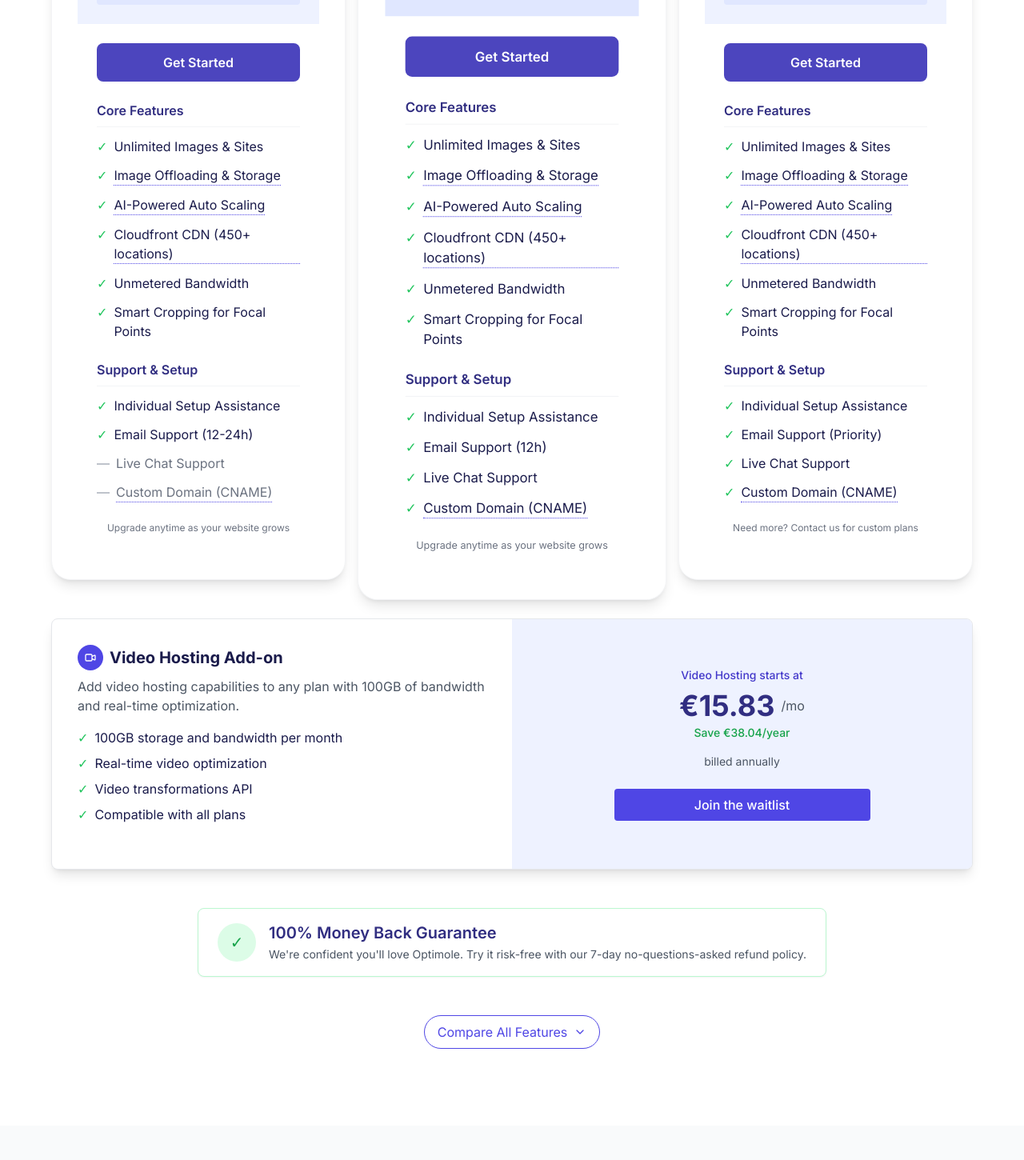
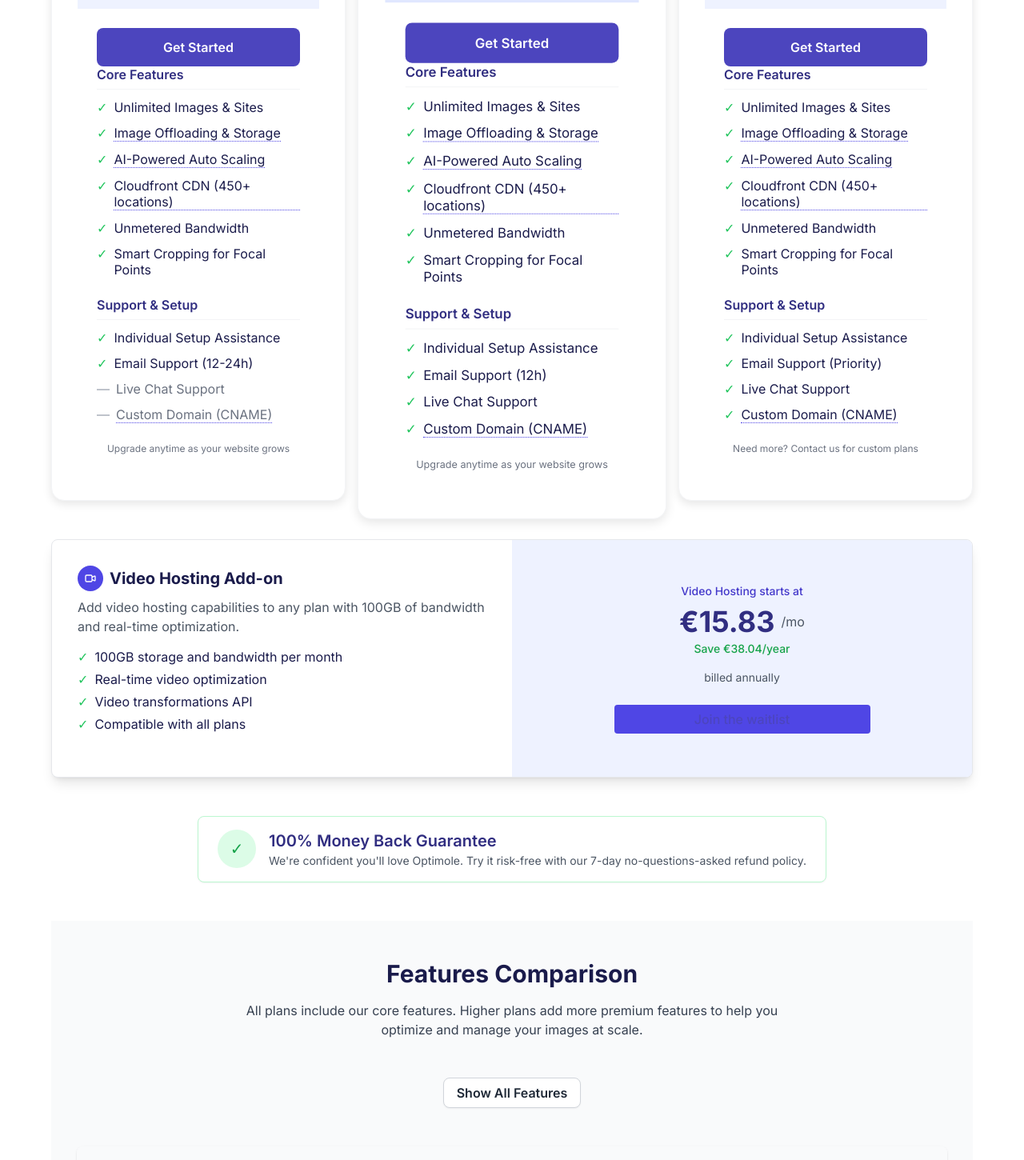
Before and after one commit to ineagu/ai-experiments, a React (Vite) app: page /pricing in a window 1280 px wide. Shown: the part 960-2410 px from the top of the page at 80% size. Built offline with nearby package versions, Linux system fonts and the light colour scheme.

Commit message:
Fix CSS conflicts with WordPress themes

```diff
--- a/src/components/pricing/FeaturesComparison.tsx
+++ b/src/components/pricing/FeaturesComparison.tsx
@@ -69,79 +69,92 @@ const FeaturesComparison: React.FC<FeaturesComparisonProps> = ({
     return featureName;
   };
 
+  // Function to determine if a feature is available for a specific plan
+  const getFeatureAvailability = (category: string, feature: string, plan: string): React.ReactNode => {
+    // For simplicity, let's assume all features are available in all plans
+    // In a real app, you would have a more complex logic here based on feature/plan data
     return (
-    <>
-      {/* Compare All Features Button */}
-      <div className="text-center mb-8">
+      <span className="optml-feature-check text-green-500 flex justify-center">
+        <svg xmlns="http://www.w3.org/2000/svg" viewBox="0 0 24 24" fill="currentColor" className="w-5 h-5">
+          <path fillRule="evenodd" d="M19.916 4.626a.75.75 0 01.208 1.04l-9 13.5a.75.75 0 01-1.154.114l-6-6a.75.75 0 011.06-1.06l5.353 5.353 8.493-12.739a.75.75 0 011.04-.208z" clipRule="evenodd" />
+        </svg>
+      </span>
+    );
+  };
+
+  return (
+    <div className="optml-features-comparison mt-12 py-12 bg-gray-50">
+      <div className="optml-container max-w-7xl mx-auto px-4 sm:px-6 lg:px-8">
+        <div className="optml-features-header text-center mb-12">
+          <h2 className="optml-features-title text-3xl font-bold text-indigo-900 mb-4">Features Comparison</h2>
+          <p className="optml-features-description text-gray-700 max-w-2xl mx-auto">
+            All plans include our core features. Higher plans add more premium features to help you optimize and manage your images at scale.
+          </p>
+
           <button
-          onClick={handleToggleFeatures}
-          className="inline-flex items-center px-4 py-2 border border-indigo-600 text-indigo-600 rounded-full hover:bg-indigo-50 transition-colors"
+            className="optml-toggle-features mt-8 bg-white hover:bg-gray-100 text-gray-800 font-semibold py-2 px-4 border border-gray-300 rounded-lg shadow-sm transition-colors duration-200"
+            onClick={() => setShowAllFeatures(!showAllFeatures)}
           >
-          {showAllFeatures ? 'Hide All Features' : 'Compare All Features'}
-          {showAllFeatures ? <ChevronUp size={16} className="ml-2" /> : <ChevronDown size={16} className="ml-2" />}
+            {showAllFeatures ? 'Show Key Features' : 'Show All Features'}
           </button>
         </div>
 
-      {/* All Features Comparison */}
-      {showAllFeatures ? (
-        <div className="bg-white rounded-lg shadow-md p-6 mb-16">
-          <h3 className="text-2xl font-bold text-gray-800 mb-6 text-center">All Features Comparison</h3>
+        <div className="optml-features-table overflow-x-auto bg-white rounded-lg shadow">
+          {featureCategories.map((category, idx) => {
+            // Get features for this category
+            const categoryFeatures = features[category.id];
 
-          {/* Feature Categories Tabs */}
-          <div className="flex flex-wrap justify-center mb-6 gap-2">
-            {featureCategories.map((category) => (
-              <button
-                key={category.id}
-                onClick={() => handleSetCategory(category.id)}
-                className={`px-4 py-2 rounded-full text-sm font-medium ${
-                  activeFeatureCategory === category.id
-                    ? 'bg-indigo-600 text-white'
-                    : 'bg-gray-100 text-gray-700 hover:bg-gray-200'
-                }`}
+            // Skip if category has no features
+            if (!categoryFeatures || categoryFeatures.length === 0) {
+              return null;
+            }
+
+            return (
+              <div key={category.id} className={`optml-feature-category ${idx > 0 ? 'border-t border-gray-100' : ''}`}>
+                {/* Category Heading */}
+                <div className="optml-category-header bg-gray-50 px-6 py-4">
+                  <h3 className="optml-category-title text-lg font-bold text-indigo-900">{category.name}</h3>
+                </div>
+
+                {/* Features List */}
+                <div className="optml-feature-list">
+                  {categoryFeatures.map((feature, featureIdx) => (
+                    <div
+                      key={featureIdx}
+                      className={`optml-feature-row grid grid-cols-1 lg:grid-cols-4 px-6 py-4 ${featureIdx > 0 ? 'border-t border-gray-100' : ''}`}
                     >
-                {category.name}
-              </button>
+                      <div className="optml-feature-name col-span-1 lg:col-span-2 font-medium text-indigo-900 mb-2 lg:mb-0">
+                        {maybeAddTooltip(feature)}
+                      </div>
+
+                      {/* Starter */}
+                      <div className="optml-plan-feature optml-starter text-center mb-2 lg:mb-0">
+                        {getFeatureAvailability(category.id, feature, 'Starter')}
+                      </div>
+
+                      {/* Business */}
+                      <div className="optml-plan-feature optml-business text-center">
+                        {getFeatureAvailability(category.id, feature, 'Business')}
+                      </div>
+                    </div>
                   ))}
                 </div>
+              </div>
+            );
+          })}
+        </div>
 
-          {/* Features Comparison Table */}
-          <div className="overflow-x-auto">
-            <table className="w-full">
-              <thead>
-                <tr className="border-b">
-                  <th className="text-left py-4 px-4 font-semibold text-gray-700 w-1/3">Feature</th>
-                  <th className="text-center py-4 px-4 font-semibold text-gray-700">Starter</th>
-                  <th className="text-center py-4 px-4 font-semibold text-indigo-700 bg-indigo-50 rounded-t-lg">Business</th>
-                  <th className="text-center py-4 px-4 font-semibold text-gray-700">Growth</th>
-                  <th className="text-center py-4 px-4 font-semibold text-gray-700">Enterprise</th>
-                </tr>
-              </thead>
-              <tbody>
-                {features[activeFeatureCategory]?.map((feature, idx) => (
-                  <tr key={idx} className={idx % 2 === 0 ? 'bg-gray-50' : ''}>
-                    <td className="py-3 px-4 font-medium text-gray-700">
-                      {maybeAddTooltip(feature)}
-                    </td>
-                    <td className="py-3 px-4 text-center">
-                      <Check className="w-5 h-5 mx-auto text-green-500" />
-                    </td>
-                    <td className="py-3 px-4 text-center bg-indigo-50">
-                      <Check className="w-5 h-5 mx-auto text-green-500" />
-                    </td>
-                    <td className="py-3 px-4 text-center">
-                      <Check className="w-5 h-5 mx-auto text-green-500" />
-                    </td>
-                    <td className="py-3 px-4 text-center">
-                      <Check className="w-5 h-5 mx-auto text-green-500" />
-                    </td>
-                  </tr>
-                ))}
-              </tbody>
-            </table>
+        <div className="optml-cta-section mt-12 text-center">
+          <h3 className="optml-cta-title text-2xl font-bold text-indigo-900 mb-4">Ready to supercharge your website's images?</h3>
+          <p className="optml-cta-description text-gray-600 mb-8">
+            Join thousands of businesses already optimizing their images with Optimole.
+          </p>
+          <a href="#pricing" className="optml-btn-primary">
+            View Pricing Plans
+          </a>
         </div>
       </div>
-      ) : null}
-    </>
+    </div>
   );
 };
 
--- a/src/components/pricing/PricingCard.tsx
+++ b/src/components/pricing/PricingCard.tsx
@@ -30,116 +30,116 @@ const PricingCard: React.FC<PricingCardProps> = ({ plan, isYearly, index }) => {
 
   return (
     <div
-      className={`optml-pricing-card bg-white rounded-lg shadow-lg overflow-hidden border ${plan.popular ? 'border-indigo-500' : 'border-gray-100'} w-full max-w-sm lg:max-w-none flex-1 transition-all hover:shadow-xl ${plan.popular ? 'lg:scale-105 z-10' : ''}`}
+      className={`optml-pricing-card optml-card-${plan.name.toLowerCase()} bg-white rounded-lg shadow-lg overflow-hidden border ${plan.popular ? 'border-indigo-500' : 'border-gray-100'} w-full max-w-sm lg:max-w-none flex-1 transition-all hover:shadow-xl ${plan.popular ? 'lg:scale-105 z-10' : ''}`}
     >
       {/* Card Header */}
-      <div className={`relative ${plan.popular ? 'bg-indigo-100' : 'bg-indigo-50'} p-6 text-center`}>
+      <div className={`optml-card-header relative ${plan.popular ? 'bg-indigo-100' : 'bg-indigo-50'} p-6 text-center`}>
         {plan.popular && (
-          <div className="absolute top-0 right-0 bg-indigo-600 text-white text-xs font-semibold py-1 px-3 rounded-bl-lg">
+          <div className="optml-popular-tag absolute top-0 right-0 bg-indigo-600 text-white text-xs font-semibold py-1 px-3 rounded-bl-lg">
             MOST POPULAR
           </div>
         )}
         {plan.new && (
-          <div className="absolute top-3 left-0 bg-green-500 text-white text-xs font-semibold py-1 px-3 rounded-r-lg">
+          <div className="optml-new-tag absolute top-3 left-0 bg-green-500 text-white text-xs font-semibold py-1 px-3 rounded-r-lg">
             NEW!
           </div>
         )}
-        <h3 className="text-xl font-bold text-indigo-900 mb-1">{plan.name.toUpperCase()}</h3>
-        <div className="text-3xl font-bold">
+        <h3 className="optml-plan-name text-xl font-bold text-indigo-900 mb-1">{plan.name.toUpperCase()}</h3>
+        <div className="optml-plan-price text-3xl font-bold">
           {displayPrice}
-          <span className="text-base font-normal">/mo</span>
+          <span className="optml-price-period text-base font-normal">/mo</span>
         </div>
-        <div className="text-sm text-gray-500 mb-2">
+        <div className="optml-billing-period text-sm text-gray-500 mb-2">
           {isYearly ? 'BILLED YEARLY' : 'BILLED MONTHLY'}
         </div>
         {isYearly && savings && (
-          <div className="text-xs font-medium text-green-600 mb-2">
+          <div className="optml-savings text-xs font-medium text-green-600 mb-2">
             Save €{savings.yearly}/year
           </div>
         )}
-        <div className="text-sm italic text-gray-600 mt-3">
+        <div className="optml-ideal-for text-sm italic text-gray-600 mt-3">
           Ideal for {plan.idealFor}
         </div>
 
         {/* Visitor Count */}
-        <div className="flex justify-center items-center mt-4 bg-indigo-100 p-2 rounded">
+        <div className="optml-visitor-count flex justify-center items-center mt-4 bg-indigo-100 p-2 rounded">
           <Tooltip content={tooltips.visits}>
             <div>
-              <span className="text-xl font-bold text-indigo-600 mr-2">{plan.visits}</span>
-              <span className="text-sm">Visits Monthly</span>
+              <span className="optml-visit-number text-xl font-bold text-indigo-600 mr-2">{plan.visits}</span>
+              <span className="optml-visit-label text-sm">Visits Monthly</span>
             </div>
           </Tooltip>
         </div>
       </div>
 
       {/* Card Body */}
-      <div className="p-6 flex flex-col">
+      <div className="optml-card-body p-6 flex flex-col">
         <button className="optml-btn-primary w-full mb-6">Get Started</button>
 
         {/* Core Features */}
-        <div className="mb-6">
-          <div className="font-semibold text-indigo-900 mb-3 border-b border-gray-100 pb-2">Core Features</div>
-          <div className="space-y-3">
-            <div className="flex items-start">
-              <span className="text-green-500 mr-2">✓</span>
-              <span>Unlimited Images & Sites</span>
+        <div className="optml-features-section mb-6">
+          <div className="optml-features-title font-semibold text-indigo-900 mb-3 border-b border-gray-100 pb-2">Core Features</div>
+          <div className="optml-features-list space-y-3">
+            <div className="optml-feature flex items-start">
+              <span className="optml-feature-icon text-green-500 mr-2">✓</span>
+              <span className="optml-feature-text">Unlimited Images & Sites</span>
             </div>
-            <div className="flex items-start">
-              <span className="text-green-500 mr-2">✓</span>
+            <div className="optml-feature flex items-start">
+              <span className="optml-feature-icon text-green-500 mr-2">✓</span>
               <Tooltip content={tooltips.imageOffloading}>
-                <span>Image Offloading & Storage</span>
+                <span className="optml-feature-text">Image Offloading & Storage</span>
               </Tooltip>
             </div>
-            <div className="flex items-start">
-              <span className="text-green-500 mr-2">✓</span>
+            <div className="optml-feature flex items-start">
+              <span className="optml-feature-icon text-green-500 mr-2">✓</span>
               <Tooltip content={tooltips.machineCompression}>
-                <span>AI-Powered Auto Scaling</span>
+                <span className="optml-feature-text">AI-Powered Auto Scaling</span>
               </Tooltip>
             </div>
-            <div className="flex items-start">
-              <span className="text-green-500 mr-2">✓</span>
+            <div className="optml-feature flex items-start">
+              <span className="optml-feature-icon text-green-500 mr-2">✓</span>
               <Tooltip content={tooltips.cdn}>
-                <span>Cloudfront CDN (450+ locations)</span>
+                <span className="optml-feature-text">Cloudfront CDN (450+ locations)</span>
               </Tooltip>
             </div>
-            <div className="flex items-start">
-              <span className="text-green-500 mr-2">✓</span>
-              <span>Unmetered Bandwidth</span>
+            <div className="optml-feature flex items-start">
+              <span className="optml-feature-icon text-green-500 mr-2">✓</span>
+              <span className="optml-feature-text">Unmetered Bandwidth</span>
             </div>
-            <div className="flex items-start">
-              <span className="text-green-500 mr-2">✓</span>
-              <span>Smart Cropping for Focal Points</span>
+            <div className="optml-feature flex items-start">
+              <span className="optml-feature-icon text-green-500 mr-2">✓</span>
+              <span className="optml-feature-text">Smart Cropping for Focal Points</span>
             </div>
           </div>
         </div>
 
         {/* Support Features */}
-        <div>
-          <div className="font-semibold text-indigo-900 mb-3 border-b border-gray-100 pb-2">Support & Setup</div>
-          <div className="space-y-3">
-            <div className="flex items-start">
-              <span className="text-green-500 mr-2">✓</span>
-              <span>Individual Setup Assistance</span>
+        <div className="optml-support-section">
+          <div className="optml-support-title font-semibold text-indigo-900 mb-3 border-b border-gray-100 pb-2">Support & Setup</div>
+          <div className="optml-support-list space-y-3">
+            <div className="optml-feature flex items-start">
+              <span className="optml-feature-icon text-green-500 mr-2">✓</span>
+              <span className="optml-feature-text">Individual Setup Assistance</span>
             </div>
-            <div className="flex items-start">
-              <span className="text-green-500 mr-2">✓</span>
-              <span>Email Support ({plan.emailSupport})</span>
+            <div className="optml-feature flex items-start">
+              <span className="optml-feature-icon text-green-500 mr-2">✓</span>
+              <span className="optml-feature-text">Email Support ({plan.emailSupport})</span>
             </div>
-            <div className="flex items-start">
+            <div className="optml-feature flex items-start">
               {plan.liveChat ? (
-                <span className="text-green-500 mr-2">✓</span>
+                <span className="optml-feature-icon text-green-500 mr-2">✓</span>
               ) : (
-                <span className="text-gray-400 mr-2">—</span>
+                <span className="optml-feature-icon text-gray-400 mr-2">—</span>
               )}
-              <span className={plan.liveChat ? "" : "text-gray-500"}>Live Chat Support</span>
+              <span className={`optml-feature-text ${plan.liveChat ? "" : "text-gray-500"}`}>Live Chat Support</span>
             </div>
-            <div className="flex items-start">
+            <div className="optml-feature flex items-start">
               {plan.customDomain ? (
-                <span className="text-green-500 mr-2">✓</span>
+                <span className="optml-feature-icon text-green-500 mr-2">✓</span>
               ) : (
-                <span className="text-gray-400 mr-2">—</span>
+                <span className="optml-feature-icon text-gray-400 mr-2">—</span>
               )}
-              <span className={plan.customDomain ? "" : "text-gray-500"}>
+              <span className={`optml-feature-text ${plan.customDomain ? "" : "text-gray-500"}`}>
                 <Tooltip content={tooltips.cname}>
                   Custom Domain (CNAME)
                 </Tooltip>
@@ -148,7 +148,7 @@ const PricingCard: React.FC<PricingCardProps> = ({ plan, isYearly, index }) => {
           </div>
         </div>
 
-        <div className="text-xs text-gray-500 text-center mt-6">
+        <div className="optml-footer-note text-xs text-gray-500 text-center mt-6">
           {index < 2 ? 'Upgrade anytime as your website grows' : 'Need more? Contact us for custom plans'}
         </div>
       </div>
--- a/src/index.css
+++ b/src/index.css
@@ -14,87 +14,172 @@
 
 /* Root container class to scope all styles */
 .optimole-app {
-  font-family: 'Inter', sans-serif;
-  color: var(--dark-blue);
-  background-color: white;
+  font-family: 'Inter', sans-serif !important;
+  color: var(--dark-blue) !important;
+  background-color: white !important;
+  box-sizing: border-box !important;
+  /* Reset and contain all styles */
+  all: initial;
+  display: block;
+  font-family: 'Inter', sans-serif !important;
+  color: var(--dark-blue) !important;
 }
 
+/* Reset all elements inside our app */
+.optimole-app * {
+  box-sizing: border-box !important;
+  font-family: 'Inter', sans-serif !important;
+}
+
+/* Reset headings */
 .optimole-app h1,
 .optimole-app h2,
 .optimole-app h3,
 .optimole-app h4,
 .optimole-app h5,
 .optimole-app h6 {
-  font-family: 'Inter', sans-serif;
-  font-weight: 700;
-  color: var(--dark-blue);
+  font-family: 'Inter', sans-serif !important;
+  font-weight: 700 !important;
+  color: var(--dark-blue) !important;
+  margin-top: 0 !important;
+  line-height: 1.2 !important;
 }
 
-.optimole-app .optml-btn-primary {
-  @apply bg-[#4C45BE] text-white font-semibold py-3 px-6 rounded-lg hover:bg-opacity-90 transition-all;
+/* Reset paragraphs */
+.optimole-app p {
+  margin-top: 0 !important;
+  margin-bottom: 1rem !important;
+  line-height: 1.5 !important;
 }
 
-.optimole-app .optml-btn-secondary {
-  @apply border-2 border-[#4C45BE] text-[#4C45BE] font-semibold py-3 px-6 rounded-lg hover:bg-[#4C45BE] hover:text-white transition-all;
+/* Reset links */
+.optimole-app a {
+  color: var(--primary-blue) !important;
+  text-decoration: none !important;
 }
 
-.optimole-app .optml-pricing-card {
-  @apply bg-white rounded-2xl shadow-lg p-8 border border-gray-100;
+.optimole-app a:hover {
+  text-decoration: underline !important;
 }
 
-/* Tooltip styles */
+/* Primary button with all properties explicitly set */
+.optimole-app .optml-btn-primary {
+  display: inline-block !important;
+  background-color: #4C45BE !important;
+  color: white !important;
+  font-weight: 600 !important;
+  padding: 0.75rem 1.5rem !important;
+  border-radius: 0.5rem !important;
+  border: none !important;
+  text-decoration: none !important;
+  cursor: pointer !important;
+  transition: background-color 0.15s ease-in-out !important;
+  line-height: 1.5 !important;
+  font-size: 1rem !important;
+  text-align: center !important;
+  box-shadow: none !important;
+  outline: none !important;
+  margin: 0 !important;
+  position: relative !important;
+  overflow: hidden !important;
+}
+
+.optimole-app .optml-btn-primary:hover {
+  background-color: #3c37a1 !important;
+  color: white !important;
+  text-decoration: none !important;
+}
+
+/* Secondary button with all properties explicitly set */
+.optimole-app .optml-btn-secondary {
+  display: inline-block !important;
+  background-color: transparent !important;
+  color: #4C45BE !important;
+  font-weight: 600 !important;
+  padding: 0.75rem 1.5rem !important;
+  border-radius: 0.5rem !important;
+  border: 2px solid #4C45BE !important;
+  text-decoration: none !important;
+  cursor: pointer !important;
+  transition: all 0.15s ease-in-out !important;
+  line-height: 1.5 !important;
+  font-size: 1rem !important;
+  text-align: center !important;
+  box-shadow: none !important;
+  outline: none !important;
+  margin: 0 !important;
+}
+
+.optimole-app .optml-btn-secondary:hover {
+  background-color: #4C45BE !important;
+  color: white !important;
+  text-decoration: none !important;
+}
+
+/* Pricing card with all properties explicitly set */
+.optimole-app .optml-pricing-card {
+  background-color: white !important;
+  border-radius: 1rem !important;
+  box-shadow: 0 4px 12px rgba(0, 0, 0, 0.1) !important;
+  padding: 2rem !important;
+  border: 1px solid #f3f4f6 !important;
+  transition: all 0.3s ease !important;
+}
+
+/* Tooltip styles with increased specificity */
 .optimole-app .om-tooltip {
-  position: relative;
-  display: inline-block;
-  cursor: help;
-  border-bottom: 1px dotted #4f46e5;
+  position: relative !important;
+  display: inline-block !important;
+  cursor: help !important;
+  border-bottom: 1px dotted #4f46e5 !important;
+  background: transparent !important;
 }
 
 .optimole-app .om-tooltip .om-tooltip-inner {
-  visibility: hidden;
-  width: 260px;
-  max-width: 100%;
-  background-color: #fff;
-  color: #333;
-  text-align: left;
-  border-radius: 6px;
-  padding: 8px 10px;
-  position: absolute;
-  z-index: 1;
-  bottom: 125%;
-  left: 50%;
-  transform: translateX(-50%);
-  opacity: 0;
-  transition: opacity 0.3s;
-  box-shadow: 0 4px 12px rgba(0, 0, 0, 0.15);
-  font-size: 13px;
-  line-height: 1.4;
-  border: 1px solid #e2e8f0;
+  visibility: hidden !important;
+  width: 260px !important;
+  max-width: 100% !important;
+  background-color: #fff !important;
+  color: #333 !important;
+  text-align: left !important;
+  border-radius: 6px !important;
+  padding: 8px 10px !important;
+  position: absolute !important;
+  z-index: 1000 !important;
+  bottom: 125% !important;
+  left: 50% !important;
+  transform: translateX(-50%) !important;
+  opacity: 0 !important;
+  transition: opacity 0.3s !important;
+  box-shadow: 0 4px 12px rgba(0, 0, 0, 0.15) !important;
+  font-size: 13px !important;
+  line-height: 1.4 !important;
+  border: 1px solid #e2e8f0 !important;
 }
 
 .optimole-app .om-tooltip .om-tooltip-inner::after {
-  content: "";
-  position: absolute;
-  top: 100%;
-  left: 50%;
-  margin-left: -8px;
-  border-width: 8px;
-  border-style: solid;
-  border-color: #fff transparent transparent transparent;
+  content: "" !important;
+  position: absolute !important;
+  top: 100% !important;
+  left: 50% !important;
+  margin-left: -8px !important;
+  border-width: 8px !important;
+  border-style: solid !important;
+  border-color: #fff transparent transparent transparent !important;
 }
 
 .optimole-app .om-tooltip .om-tooltip-inner.visible {
-  visibility: visible;
-  opacity: 1;
+  visibility: visible !important;
+  opacity: 1 !important;
 }
 
 .optimole-app .om-tooltip .om-tooltip-inner a {
-  color: #4f46e5;
-  text-decoration: underline;
+  color: #4f46e5 !important;
+  text-decoration: underline !important;
 }
 
 @media (max-width: 640px) {
   .optimole-app .om-tooltip .om-tooltip-inner {
-    width: 240px;
+    width: 240px !important;
   }
 }
```
Also changed, not shown: wordpress-plugin/assets/build/css/main.css, wordpress-plugin/assets/build/js/main.js, 88 other files (tests, documents, lock files or other folders). Lines whose indentation alone changed are shown as unchanged.
